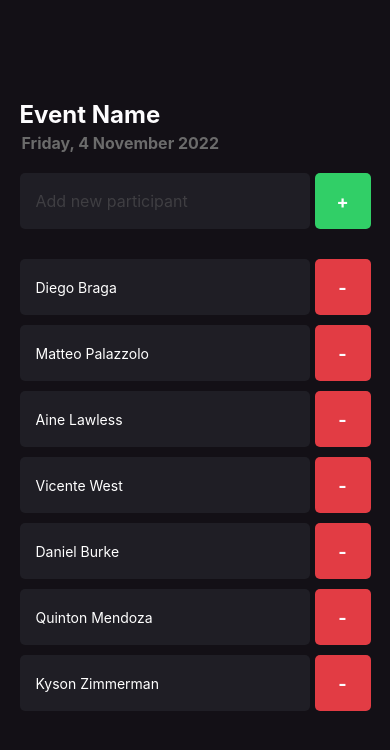
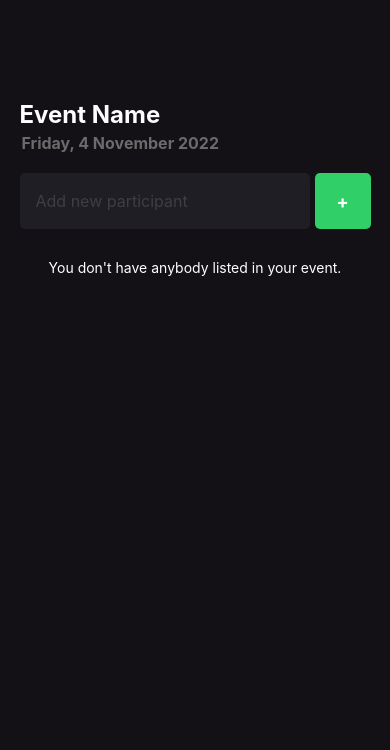
Before and after one commit to diebraga/rn-participants, a React Native app: screen / in a window 390 px wide. Shown: the top 750 px of the page. Built offline with nearby package versions, Linux system fonts and the light colour scheme.

Commit message:
handle delete

```diff
--- a/src/screens/Home/index.tsx
+++ b/src/screens/Home/index.tsx
@@ -5,21 +5,20 @@ import { Participant } from '../../components/Participants';
 
 const participantsList = [
   { id: 1, name: "Diego Braga" },
-  { id: 2, name: "Matteo Palazzolo" },
-  { id: 3, name: "Aine Lawless" },
-  { id: 4, name: "Vicente West" },
-  { id: 5, name: "Daniel Burke" },
-  { id: 6, name: "Quinton Mendoza" },
-  { id: 14, name: "Kyson Zimmerman" },
 ]
 
 export const Home: React.FC = () => {
-  const [participants, setParticipants] = useState<typeof participantsList>(participantsList)
+  const [participants, setParticipants] = useState<typeof participantsList>([])
   const [participantName, setParticipantName] = useState("")
 
-  const handleRemoveParticipant = (name: string): void => {
+  const handleRemoveParticipant = (name: string, id: number): void => {
     return Alert.alert("Delete", `Are you you want to delete ${name}?`, [
-      { text: "Yes", onPress: () => alert(`${name} deleted.`) },
+      {
+        text: "Yes", onPress: () => {
+          alert(`${name} deleted.`)
+          return setParticipants(participants.filter(participant => participant.id !== id))
+        }
+      },
       { text: "No", style: "cancel" }
     ])
   }
@@ -72,7 +71,7 @@ export const Home: React.FC = () => {
               id={item.id}
               key={item.id}
               name={item.name}
-              onRemove={() => handleRemoveParticipant(item.name)}
+              onRemove={() => handleRemoveParticipant(item.name, item.id)}
             />
             }
           />
```
